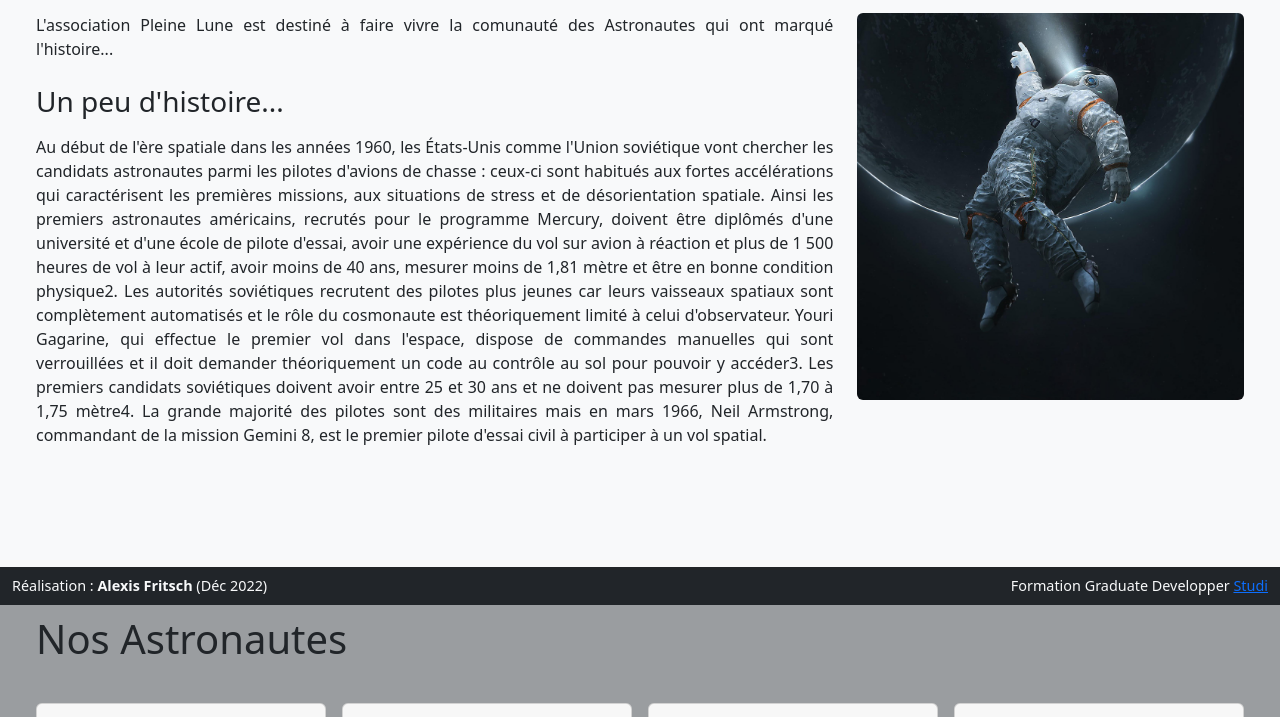
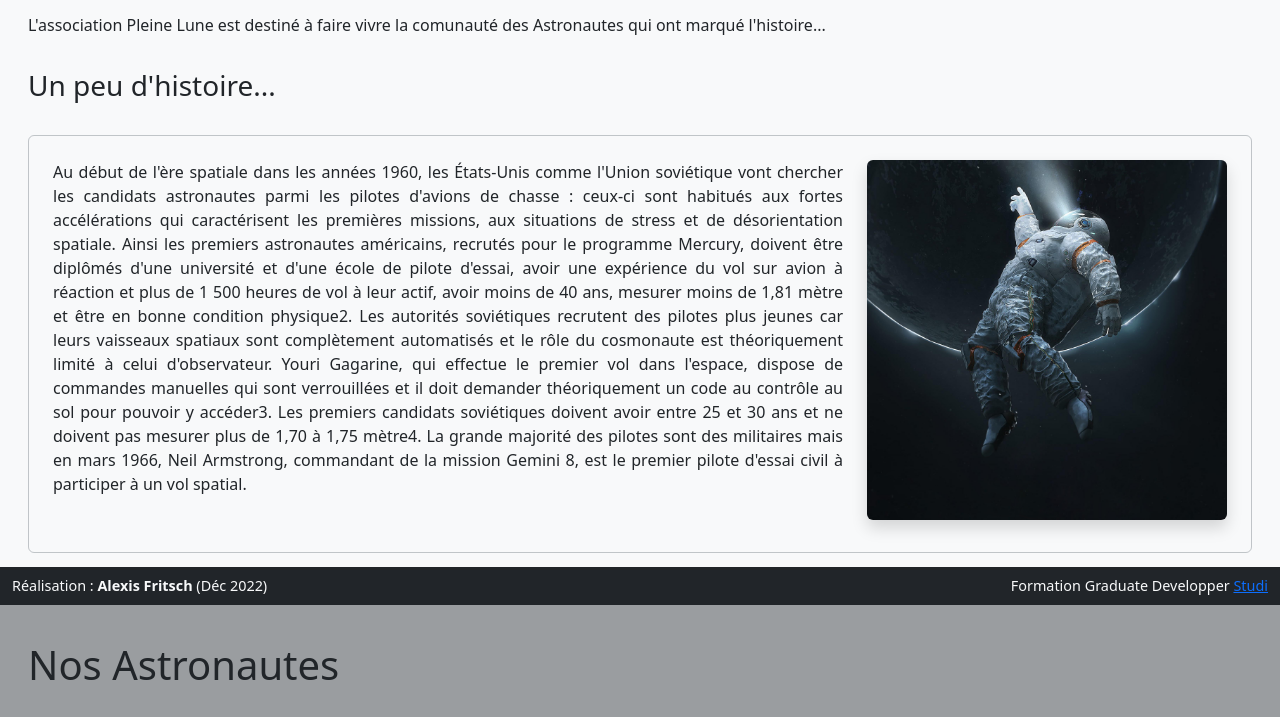
Before and after one commit to Arckanics/Front-end-demo, a website built with Parcel: page src/index.html in a window 1280 px wide. Shown: the part 195-912 px from the top of the page. Built offline with nearby package versions, Linux system fonts and the light colour scheme.

Commit message:
small css adjustement

```diff
--- a/src/index.html
+++ b/src/index.html
@@ -35,15 +35,21 @@
     </section>
   </nav>
   <!-- Accueil -->
-  <section id="Accueil" class="page container-fluid p-4 pt-5 bg-light">
+  <section id="Accueil" class="page container-fluid p-3 pt-5 bg-light">
     <section class="container-xxl py-4 pt-5">
       <h1 class="py-4">Accueil</h1>
       <section class="row justify-content-start">
 
-        <div class="my-2 text-justify col-md-8">
+        <div class="my-2 text-justify">
           <p>
             L'association Pleine Lune est destiné à faire vivre la comunauté des Astronautes qui ont marqué l'histoire...
-            <h3 class="py-2">Un peu d'histoire...</h3>
+          </p>
+          <h3 class="py-2 my-4">Un peu d'histoire...</h3>
+          <div class="border border-secondary rounded p-4 content-box" style="--bs-border-opacity: .4;">
+            <div id="intro-img">
+              <img src="./img/intro.png" class="rounded float-end ms-4 mb-2 shadow"/>
+            </div>
+            <p>
               Au début de l'ère spatiale dans les années 1960, les États-Unis comme l'Union soviétique
               vont chercher les candidats astronautes parmi les pilotes d'avions de chasse : ceux-ci sont
               habitués aux fortes accélérations qui caractérisent les premières missions, aux situations
@@ -60,17 +66,16 @@
               des pilotes sont des militaires mais en mars 1966, Neil Armstrong, commandant de la mission
               Gemini 8, est le premier pilote d'essai civil à participer à un vol spatial.
             </p>
+          </div>
 
         </div>
-        <div class="my-2 col-md-4 col-6">
-          <img src="./img/intro.png" class="img-fluid rounded" />
-        </div>
+
 
       </section>
     </section>
   </section>
   <!-- Membres -->
-  <section id="Members" class="page container-fluid p-4 bg-secondary pb-5" style="--bs-bg-opacity: .2;" tabindex="1">
+  <section id="Members" class="page container-fluid p-3 bg-secondary pb-5" style="--bs-bg-opacity: .2;" tabindex="1">
     <section class="container-xxl py-4">
       <h1 class="pb-4">Nos Astronautes</h1>
       <section class="row row-cols-1 row-cols-xl-4 row-cols-lg-3 row-cols-md-2 row-cols-sm-1 g-3 justify-content-start">
@@ -178,7 +183,7 @@
     </section>
   </section>
 
-  <section id="Events" class="page container-fluid p-4 pt-5 mb-1 bg-light" tabindex="2">
+  <section id="Events" class="page container-fluid p-3 pt-5 mb-1 bg-light" tabindex="2">
     <section class="container-xxl py-2 mb-5">
       <h1 class="pb-4">Evenements</h1>
       <section class="row row-cols-1 row-cols-xxl-3 row-cols-lg-2 g-3 justify-content-start">
--- a/src/scss/styles.scss
+++ b/src/scss/styles.scss
@@ -21,6 +21,17 @@ html {
   min-height: calc(100vh - 38px);
 }
 
+#intro-img img {
+  max-width: 360px;
+  min-width: 220px;
+  width: 33%;
+}
+
+.content-box {
+  overflow: auto;
+  display: block;
+}
+
 
 @media screen and (min-width: 768px) {
   #footer {
```
Also changed, not shown: build/index.html, 2 other files. Lines whose indentation alone changed are shown as unchanged.
